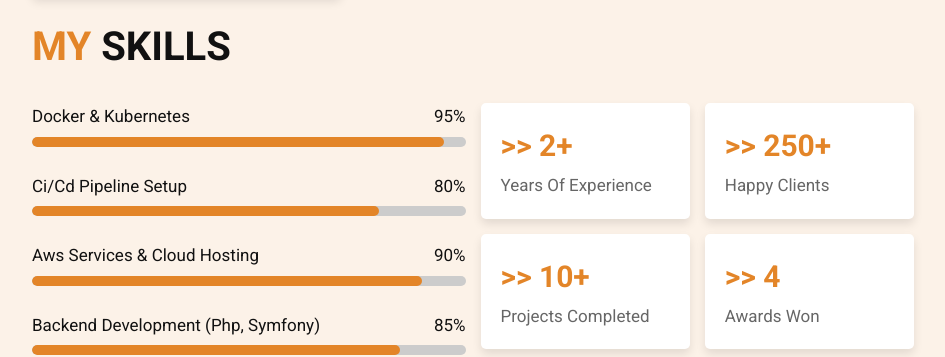
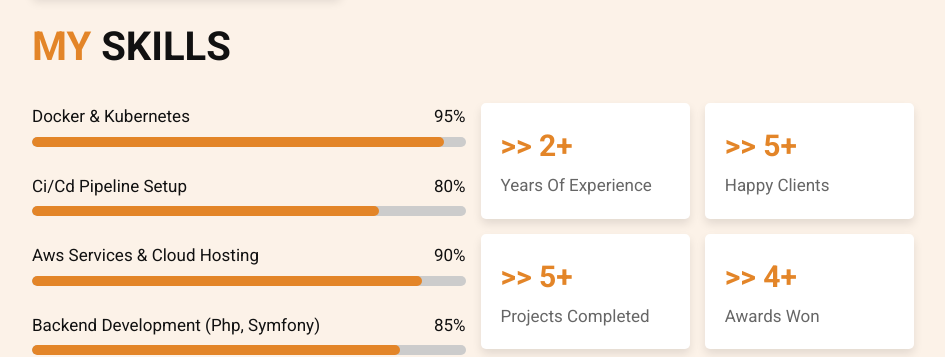
Before and after one commit to pushpender4/Personal_portfolio, a plain HTML site: page index.html in a window 1280 px wide. Shown: the part 1387-1744 px from the top of the page, without its empty margins (317-1262 px from the left). Drawn offline with Linux system fonts and the light colour scheme.

Commit message:
Update index.html

```diff
--- a/index.html
+++ b/index.html
@@ -140,15 +140,15 @@
                     <p>years of experience</p>
                 </div>
                 <div class="box">
-                    <h3> >> 250+ </h3>
+                    <h3> >> 5+ </h3>
                     <p>happy clients</p>
                 </div>
                 <div class="box">
-                    <h3> >> 10+ </h3>
+                    <h3> >> 5+ </h3>
                     <p>projects completed</p>
                 </div>
                 <div class="box">
-                    <h3> >> 4 </h3>
+                    <h3> >> 4+ </h3>
                     <p>awards won</p>
                 </div>
 
```
